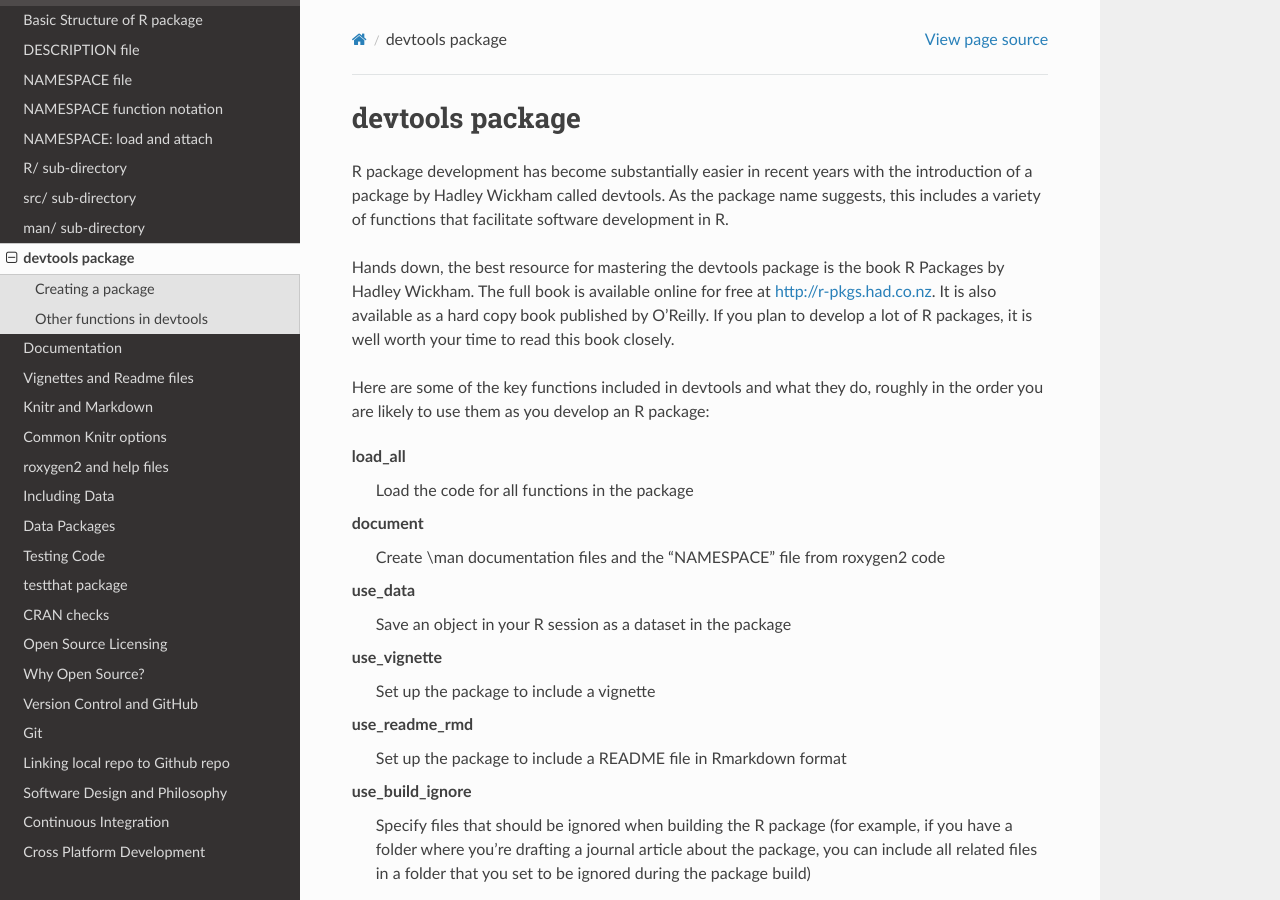
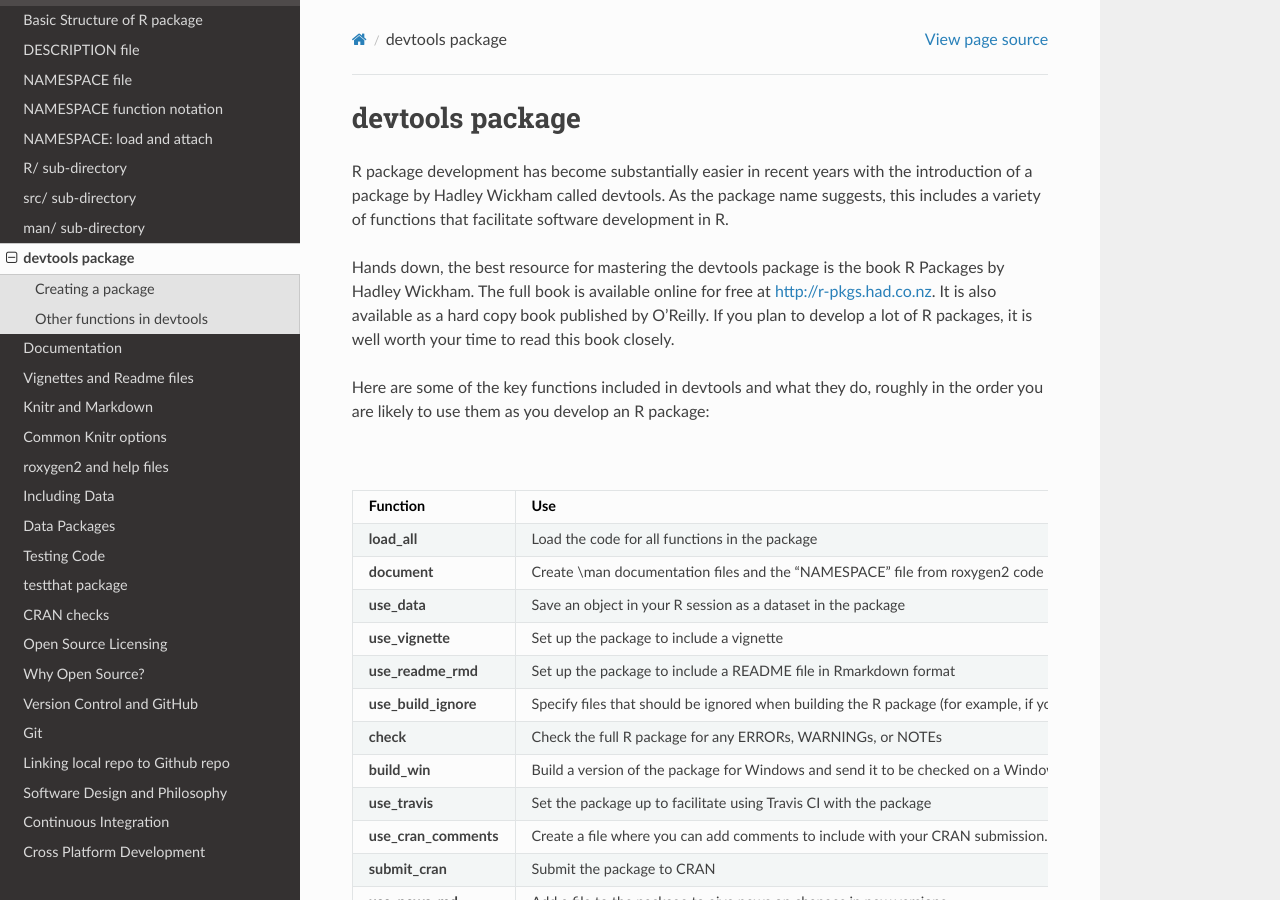
Before and after one commit to sumanstats/Building-R-packages, a Sphinx documentation site: the page built from source/devtools.rst, in a window 1280 px wide and 900 px high. Built offline with Sphinx 7.4.7 and the Read the Docs theme 2.0.0, drawn with Linux system fonts in a browser that asks for light colours.

Commit message:
tabularize devtools functions

```diff
--- a/source/devtools.rst
+++ b/source/devtools.rst
@@ -9,30 +9,39 @@
 Here are some of the key functions included in devtools and what they do, roughly in the order you are likely to use them as you develop an R package:
 
 
-load_all
-  Load the code for all functions in the package
-document
-  Create \\man documentation files and the "NAMESPACE" file from roxygen2 code
-use_data
-  Save an object in your R session as a dataset in the package
-use_vignette
-  Set up the package to include a vignette
-use_readme_rmd
-  Set up the package to include a README file in Rmarkdown format
-use_build_ignore
-  Specify files that should be ignored when building the R package (for example, if you have a folder where you're drafting a journal article about the package, you can include all related files in a folder that you set to be ignored during the package build)
-check
-  Check the full R package for any ERRORs, WARNINGs, or NOTEs
-build_win
-  Build a version of the package for Windows and send it to be checked on a Windows machine. You'll receive an email with a link to the results.
-use_travis
-  Set the package up to facilitate using Travis CI with the package
-use_cran_comments
-  Create a file where you can add comments to include with your CRAN submission.
-submit_cran
-  Submit the package to CRAN
-use_news_md
-  Add a file to the package to give news on changes in new versions
+
+.. list-table:: **devtools** functions
+   :widths: 25 55
+   :header-rows: 1
+
+   * - Function
+     - Use
+
+   * - **load_all**
+     - Load the code for all functions in the package
+   * - **document**
+     - Create \\man documentation files and the “NAMESPACE” file from roxygen2 code
+   * - **use_data**
+     - Save an object in your R session as a dataset in the package
+   * - **use_vignette**
+     - Set up the package to include a vignette
+   * - **use_readme_rmd**
+     - Set up the package to include a README file in Rmarkdown format
+   * - **use_build_ignore**
+     - Specify files that should be ignored when building the R package (for example, if you have a folder where you’re drafting a journal article about the package, you can include all related files in a folder that you set to be ignored during the package build)
+   * - **check**
+     - Check the full R package for any ERRORs, WARNINGs, or NOTEs
+   * - **build_win**
+     - Build a version of the package for Windows and send it to be checked on a Windows machine. You’ll receive an email with a link to the results.
+   * - **use_travis**
+     - Set the package up to facilitate using Travis CI with the package
+   * - **use_cran_comments**
+     - Create a file where you can add comments to include with your CRAN submission.
+   * - **submit_cran**
+     - Submit the package to CRAN
+   * - **use_news_md**
+     - Add a file to the package to give news on changes in new versions
+
 
 
 Some of these functions you'll only need to use once for a package. The one-time (per package) functions are mostly those that set up a certain type of infrastructure for the package. For example, if you want to use R Markdown to create a README file for a package you are posting to GitHub, you can create the proper infrastructure with the ``use_readme_rmd`` function. This function adds a starter README file in the main directory of the package with the name "README.Rmd". You can edit this file and render it to Markdown to provide GitHub users more information about your package. However, you will have problems with your CRAN checks if there is a README file in this top-level directory of the package, so the ``use_readme_rmd`` function also adds the files names for the R Markdown README file, and the Markdown file it creates, in the ".Rbuildignore" file, so it is not included when the package is built.
```
